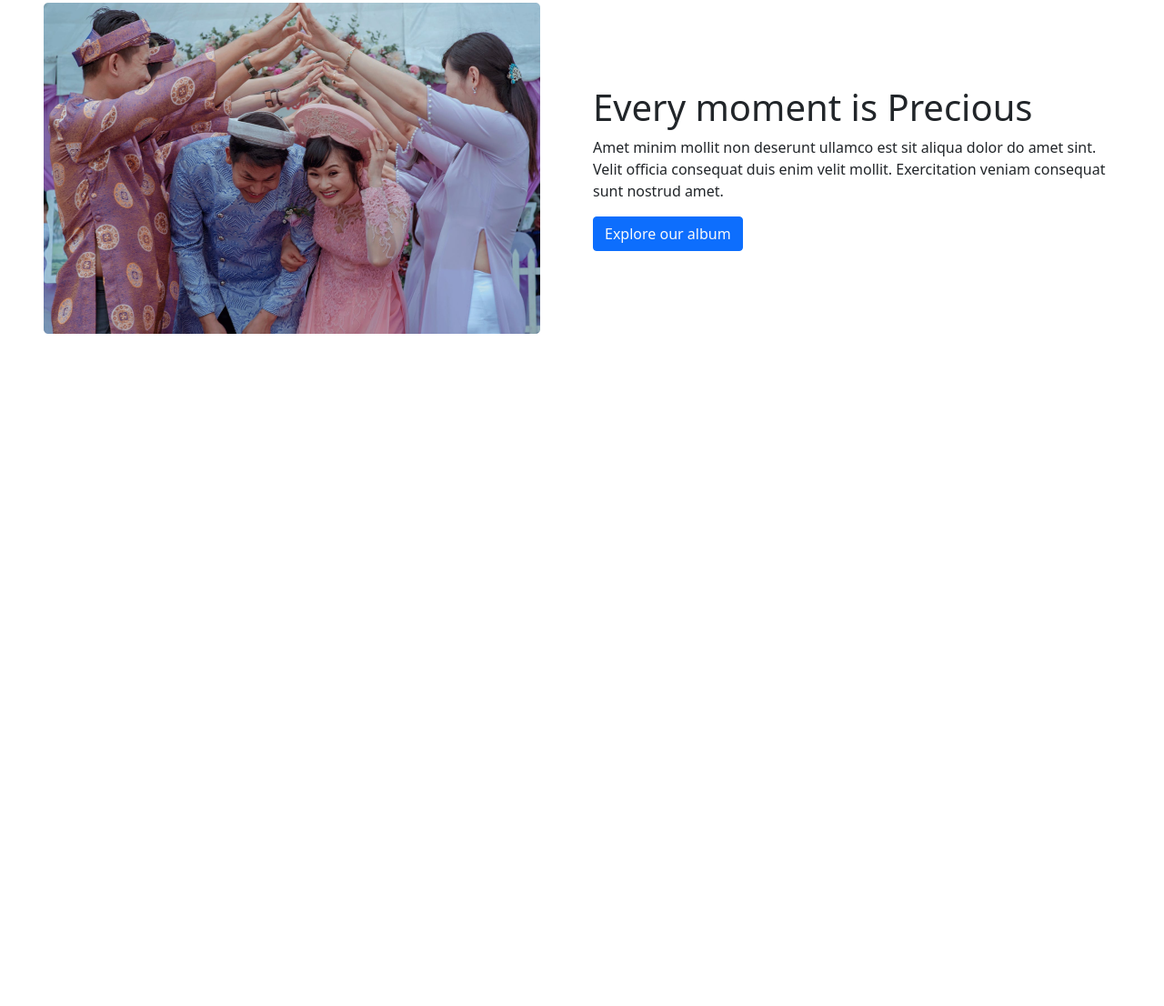
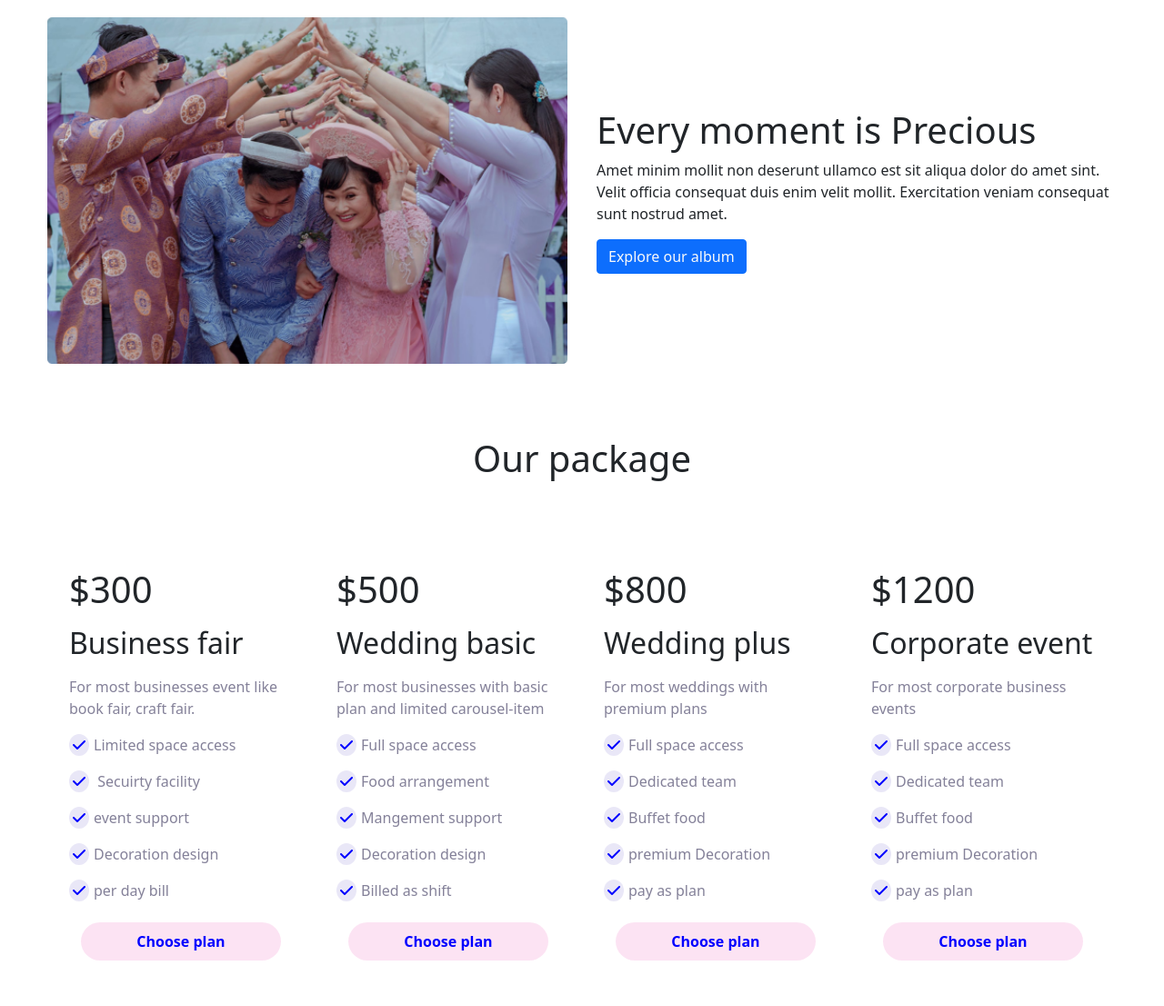
Before and after one commit to shohagroy/new_my_convention_center, a plain HTML site: page index.html in a window 1280 px wide. Shown: the part 687-1793 px from the top of the page at 91% size. Before the commit the page ends 1102 px from the top, so only its background shows below. Drawn offline with nearby package versions, Linux system fonts and the light colour scheme.

Commit message:
business_plan_section_added

```diff
--- a/index.html
+++ b/index.html
@@ -6,6 +6,9 @@
     <meta name="viewport" content="width=device-width, initial-scale=1.0">
     <title>Shohag's Convention Center</title>
     <link href="https://cdn.jsdelivr.net/npm/bootstrap@5.0.2/dist/css/bootstrap.min.css" rel="stylesheet" integrity="sha384-EVSTQN3/azprG1Anm3QDgpJLIm9Nao0Yz1ztcQTwFspd3yD65VohhpuuCOmLASjC" crossorigin="anonymous">
+
+    <!-- font awesome linked -->
+    <script src="https://kit.fontawesome.com/c856552904.js" crossorigin="anonymous"></script>
     <link rel="stylesheet" href="style/style.css">
 
 </head>
@@ -51,7 +54,7 @@
               </div>
               <div class="carousel-inner ">
                 <div class="carousel-item active" data-bs-interval="10000">
-                  <div class="d-flex justify-content-center red">
+                  <div class="d-flex justify-content-center">
                     <img src="images/banner.png" class="d-block " alt="...">
                   </div>
                   <div class="carousel-caption  text-light">
@@ -101,25 +104,106 @@
 
         <section>
             <div class="continer m-5">
-                <div class="row d-flex justify-content-center align-items-center">
-                    <div class="col-6">
-                        <img src="images/wedding.png" class=" img-fluid" alt="">
+                <div class="row d-flex justify-content-center           align-items-center">
+                    <div class="col-md-6 p-3">
+                        <img src="images/wedding.png" class=" img-fluid w-100" alt="">
                     </div>
 
-                    <div class="col-6">
-
+                    <div class="col-md-6 p-3 ">
                         <h2 class="h1">Every moment is Precious
                         </h2>
-
                         <p>Amet minim mollit non deserunt ullamco est sit aliqua dolor do amet sint. Velit officia consequat duis enim velit mollit. Exercitation veniam consequat sunt nostrud amet.</p>
-
                         <a class="btn btn-primary text-light" href="">Explore our album</a>
-
                     </div>
                 </div>
             </div>
+        </section>
+
+
+        <section class="pricing_area">
+            <div class=" continer m-5 card-body">
+                <h2 class="h1 text-center mb-5">Our package
+                </h2>
+                <div class="row">
+                    <!-- Prise fair - 1 -->
+                    <div class="col-md-3 col-sm-6 fair_section mt-4 p-4 rounded-3">
+                        <h3 class="h1">$300</h3>
+                        <h4 class="h2 my-3">Business fair</h4>
+
+                        <p>For most businesses event like book fair, craft fair.</p>
+                        <p><i class="fa-solid fa-check"></i>Limited space access</p>
+                        <p><i class="fa-solid fa-check"></i> Secuirty facility</p>
+                        <p><i class="fa-solid fa-check"></i>event support</p>
+                        <p><i class="fa-solid fa-check"></i>Decoration design</p>
+                        <p><i class="fa-solid fa-check"></i>per day bill</p>
+
+                        <div class="btn d-block price-btn">
+                            <a class="btn text-center d-block p-2 rounded-pill" href="">Choose plan</a>
+                        </div>
+                    </div>
+
+                    <!-- Prise fair - 2 -->
+                    <div class="col-md-3 col-sm-6 fair_section mt-4 p-4 rounded-3">
+                        <h3 class="h1">$500</h3>
+                        <h4 class="h2 my-3">Wedding basic</h4>
+
+                        <p>For most businesses with basic plan and limited carousel-item</p>
+                        <p><i class="fa-solid fa-check"></i>Full space access</p>
+                        <p><i class="fa-solid fa-check"></i>Food arrangement</p>
+                        <p><i class="fa-solid fa-check"></i>Mangement support</p>
+                        <p><i class="fa-solid fa-check"></i>Decoration design</p>
+                        <p><i class="fa-solid fa-check"></i>Billed as shift</p>
+
+                        <div class="btn d-block price-btn">
+                            <a class="btn text-center d-block p-2 rounded-pill" href="">Choose plan</a>
+                        </div>
+                    </div>
+
+                    <!-- Prise fair - 3 -->
+                    <div class="col-md-3 col-sm-6 fair_section mt-4 p-4 rounded-3">
+                        <h3 class="h1">$800</h3>
+                        <h4 class="h2 my-3">Wedding plus</h4>
+
+                        <p>For most weddings with premium plans</p>
+                        <p><i class="fa-solid fa-check"></i>Full space access</p>
+                        <p><i class="fa-solid fa-check"></i>Dedicated team</p>
+                        <p><i class="fa-solid fa-check"></i>Buffet food</p>
+                        <p><i class="fa-solid fa-check"></i>premium Decoration</p>
+                        <p><i class="fa-solid fa-check"></i>pay as plan</p>
+
+                        <div class="btn d-block price-btn">
+                            <a class="btn text-center d-block p-2 rounded-pill" href="">Choose plan</a>
+                        </div>
+                    </div>
+
+                    <!-- Prise fair - 4 -->
+                    <div class="col-md-3 col-sm-6 fair_section mt-4 p-4 rounded-3">
+                        <h3 class="h1">$1200</h3>
+                        <h4 class="h2 my-3">Corporate event</h4>
+
+                        <p>For most corporate business events</p>
+                        <p><i class="fa-solid fa-check"></i>Full space access</p>
+                        <p><i class="fa-solid fa-check"></i>Dedicated team</p>
+                        <p><i class="fa-solid fa-check"></i>Buffet food</p>
+                        <p><i class="fa-solid fa-check"></i>premium Decoration</p>
+                        <p><i class="fa-solid fa-check"></i>pay as plan</p>
+
+                        <div class="btn d-block price-btn">
+                            <a class="btn text-center d-block p-2 rounded-pill" href="">Choose plan</a>
+                        </div>
+                    </div>
+
+                </div>
+
+            </div>
 
         </section>
+
+
+
+
+
+
 
 
 
--- a/style/style.css
+++ b/style/style.css
@@ -5,3 +5,66 @@
     color: blue;
     font-weight: 700;
 }
+
+
+.black{
+    background-color: black;
+}
+.red{
+    background-color: rgba(255, 0, 0, 0.608);
+}
+
+.bdr{
+    border: 2px solid red;
+}
+
+.fa-solid{
+    padding: 4px;
+    background-color: #5243c221;
+    border-radius: 50%;
+    margin-right: 5px;
+    color: blue;
+}
+
+.fair_section{
+    cursor: pointer;
+    transition: all 0.5s;
+
+}
+
+.fair_section:hover {
+    background-color: rgba(0, 0, 255, 0.632);
+    color: white;
+    box-shadow: 0px 0px 10px rgba(0, 0, 0, 0.5);
+
+}
+
+.fair_section:hover p{
+    color: white;
+}
+
+
+.fair_section:hover i{
+    background: rgba(176, 171, 171, 0.5);
+    color: white;
+}
+
+.fair_section:hover .price-btn a{
+    background-color: white;
+}
+
+.fair_section p{
+    color: #848199;
+}
+
+
+.price-btn{
+    border-radius: 10%;
+}
+
+.price-btn a{
+    color: blue;
+    font-weight: 700;
+    background-color: #f496d243;
+
+}
```
